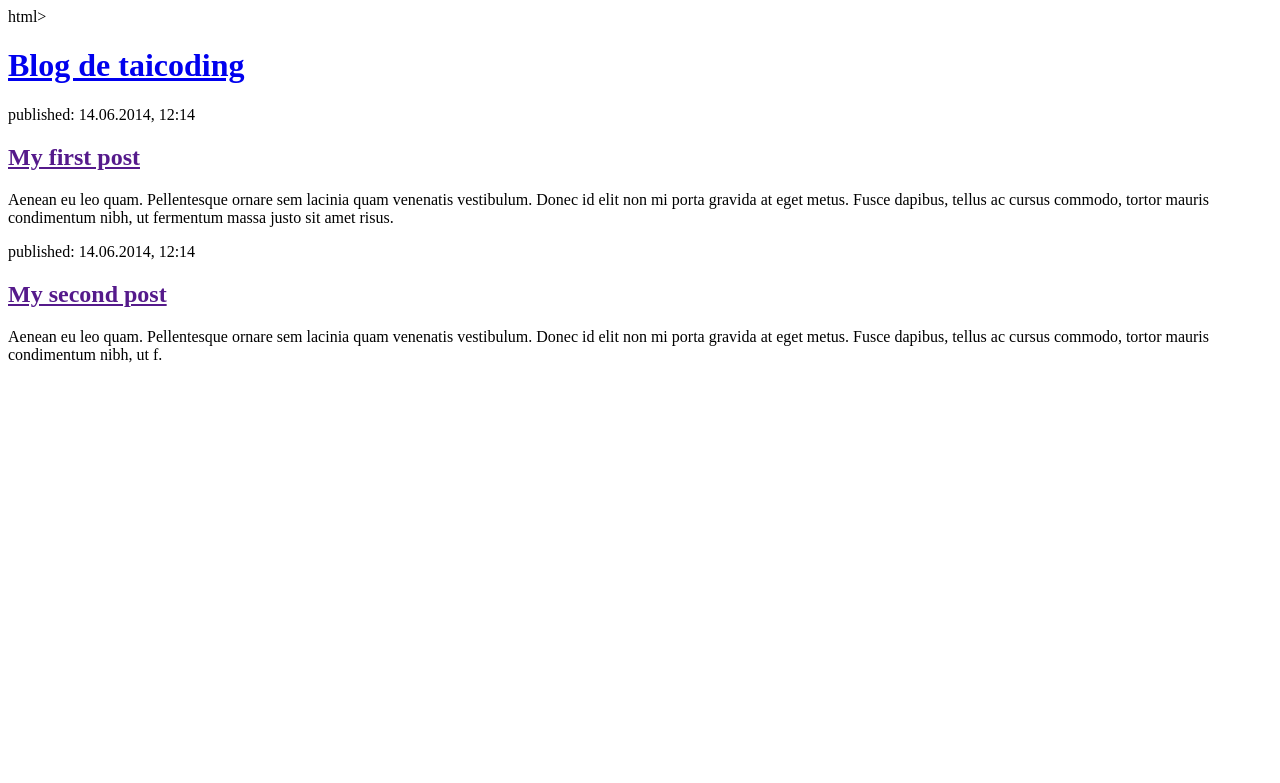
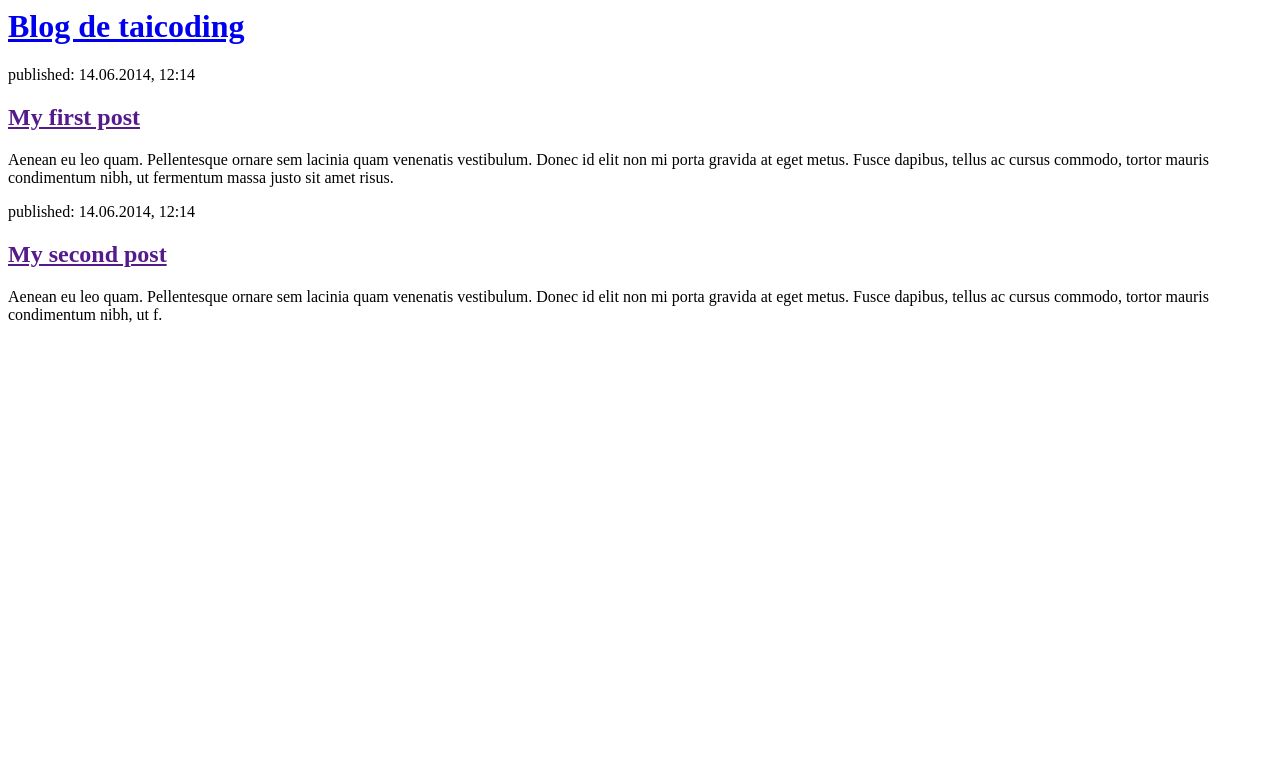
Before and after one commit to taicoding/my-first-blog, a Django app: page / in a window 1280 px wide. Shown: the top 783 px of the page. Run offline with Django 3.2, Linux system fonts and the light colour scheme.

Commit message:
fix html

```diff
--- a/blog/templates/blog/post_list.html
+++ b/blog/templates/blog/post_list.html
@@ -1,4 +1,4 @@
-html>
+<html>
     <head>
         <title>Blog de taicoding</title>
     </head>
```
